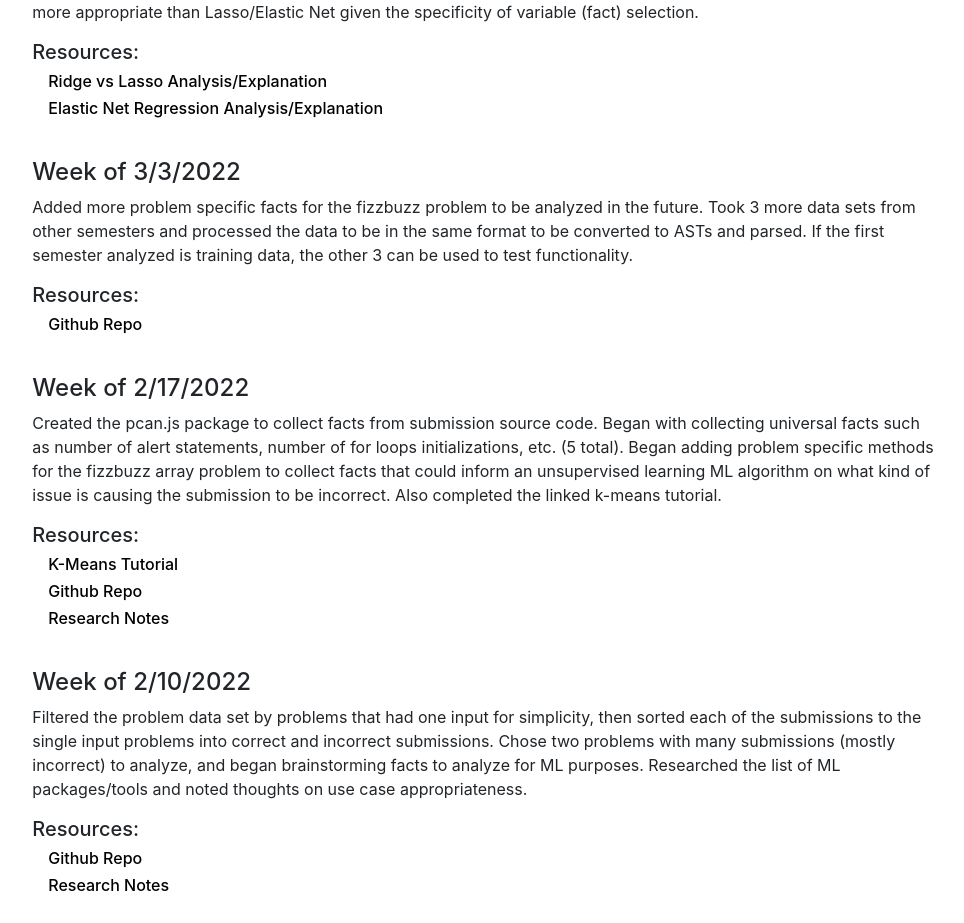
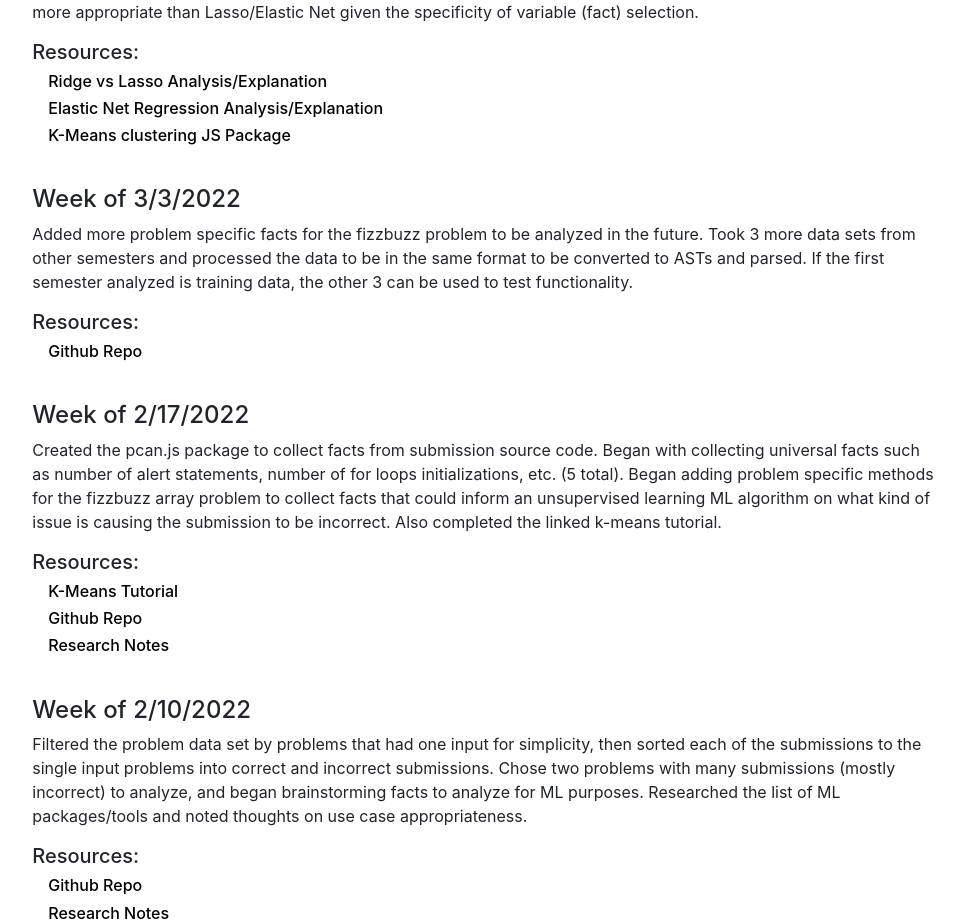
Before and after one commit to andrqwli/personal, a React (Create React App) app: page / in a window 1280 px wide. Shown: the part 2403-3326 px from the top of the page, without its empty margins (154-1118 px from the left). Built offline with nearby package versions, Linux system fonts and the light colour scheme.

Commit message:
mljs link added

```diff
--- a/src/components/Data.js
+++ b/src/components/Data.js
@@ -166,6 +166,10 @@ export const LogData =  [
             {
                 title: "Elastic Net Regression Analysis/Explanation",
                 link: "https://www.youtube.com/watch?v=1dKRdX9bfIo",
+            },
+            {
+                title: "K-Means clustering JS Package",
+                link: "https://github.com/mljs/kmeans",
             }
         ]
     },
```
Also changed, not shown: 1 other file (tests, documents, lock files or other folders).
